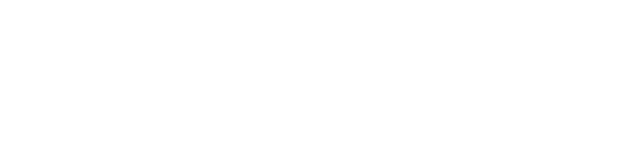
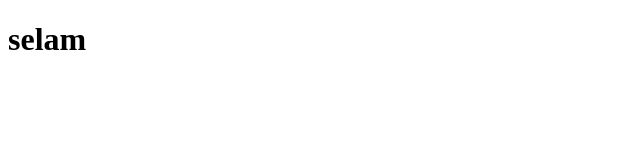
Before and after one commit to yusuf137/deneme, a plain HTML site: page index.html in a window 1280 px wide. Shown: the whole page, without its empty margins (0-640 px from the left). Drawn offline with Linux system fonts and the light colour scheme.

Commit message:
başlık konması

```diff
--- a/index.html
+++ b/index.html
@@ -7,6 +7,6 @@
     <title>anasayfa</title>
 </head>
 <body>
-
+    <h1>selam</h1>
 </body>
 </html>
```
